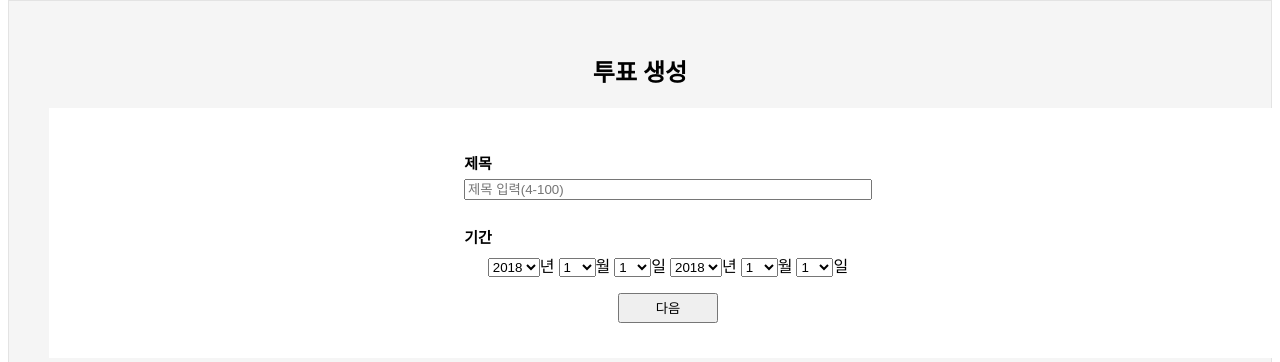
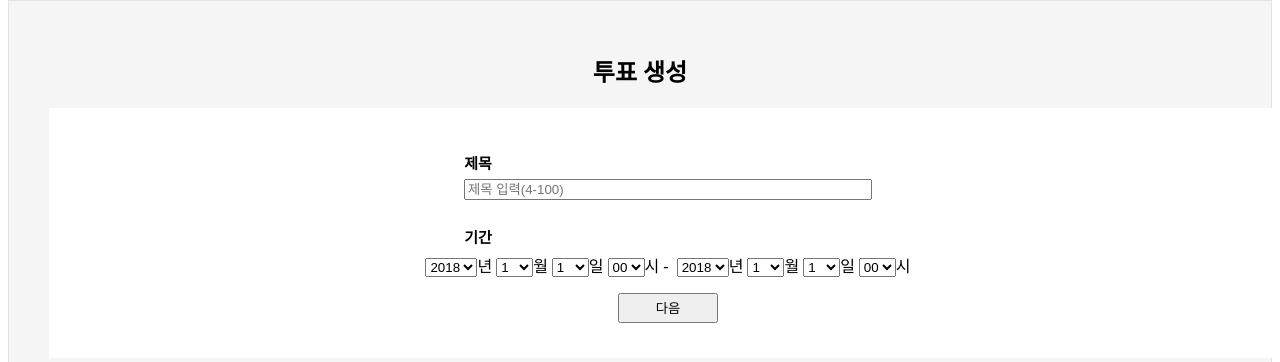
Before and after one commit to graduproject/Voting, a plain HTML site: page public/view/Admin/vote-create.ejs in a window 1280 px wide. Shown: the part 66-428 px from the top of the page. Drawn offline with nearby package versions, Linux system fonts and the light colour scheme; files that its build step writes are made by us from their sources; files whose address does not match are found by name.

Commit message:
Add time option to vote-create

```diff
--- a/public/view/Admin/vote-create.ejs
+++ b/public/view/Admin/vote-create.ejs
@@ -84,6 +84,33 @@
                   <option value="30">30</option>
                   <option value="31">31</option>
                </select>일
+               <select class="" name="time">
+                  <option value="00">00</option>
+                  <option value="01">01</option>
+                  <option value="02">02</option>
+                  <option value="03">03</option>
+                  <option value="04">04</option>
+                  <option value="05">05</option>
+                  <option value="06">06</option>
+                  <option value="07">07</option>
+                  <option value="08">08</option>
+                  <option value="09">09</option>
+                  <option value="10">10</option>
+                  <option value="11">11</option>
+                  <option value="12">12</option>
+                  <option value="13">13</option>
+                  <option value="14">14</option>
+                  <option value="15">15</option>
+                  <option value="16">16</option>
+                  <option value="17">17</option>
+                  <option value="18">18</option>
+                  <option value="19">19</option>
+                  <option value="20">20</option>
+                  <option value="21">21</option>
+                  <option value="22">22</option>
+                  <option value="23">23</option>
+                  <option value="24">24</option>
+               </select>시&nbsp-&nbsp
                <select class="" name="year">
                   <option value="2018">2018</option>
                   <option value="2019">2019</option>
@@ -138,7 +165,34 @@
                   <option value="29">29</option>
                   <option value="30">30</option>
                   <option value="31">31</option>
-					</select>일</p>
+               </select>일
+               <select class="" name="time">
+                  <option value="00">00</option>
+                  <option value="01">01</option>
+                  <option value="02">02</option>
+                  <option value="03">03</option>
+                  <option value="04">04</option>
+                  <option value="05">05</option>
+                  <option value="06">06</option>
+                  <option value="07">07</option>
+                  <option value="08">08</option>
+                  <option value="09">09</option>
+                  <option value="10">10</option>
+                  <option value="11">11</option>
+                  <option value="12">12</option>
+                  <option value="13">13</option>
+                  <option value="14">14</option>
+                  <option value="15">15</option>
+                  <option value="16">16</option>
+                  <option value="17">17</option>
+                  <option value="18">18</option>
+                  <option value="19">19</option>
+                  <option value="20">20</option>
+                  <option value="21">21</option>
+                  <option value="22">22</option>
+                  <option value="23">23</option>
+                  <option value="24">24</option>
+               </select>시</p>
                <P><button type="submit" id="button">다음</button></P>
                </form>
             </div>
```
Also changed, not shown: 2 other files. Lines whose indentation alone changed are shown as unchanged.
